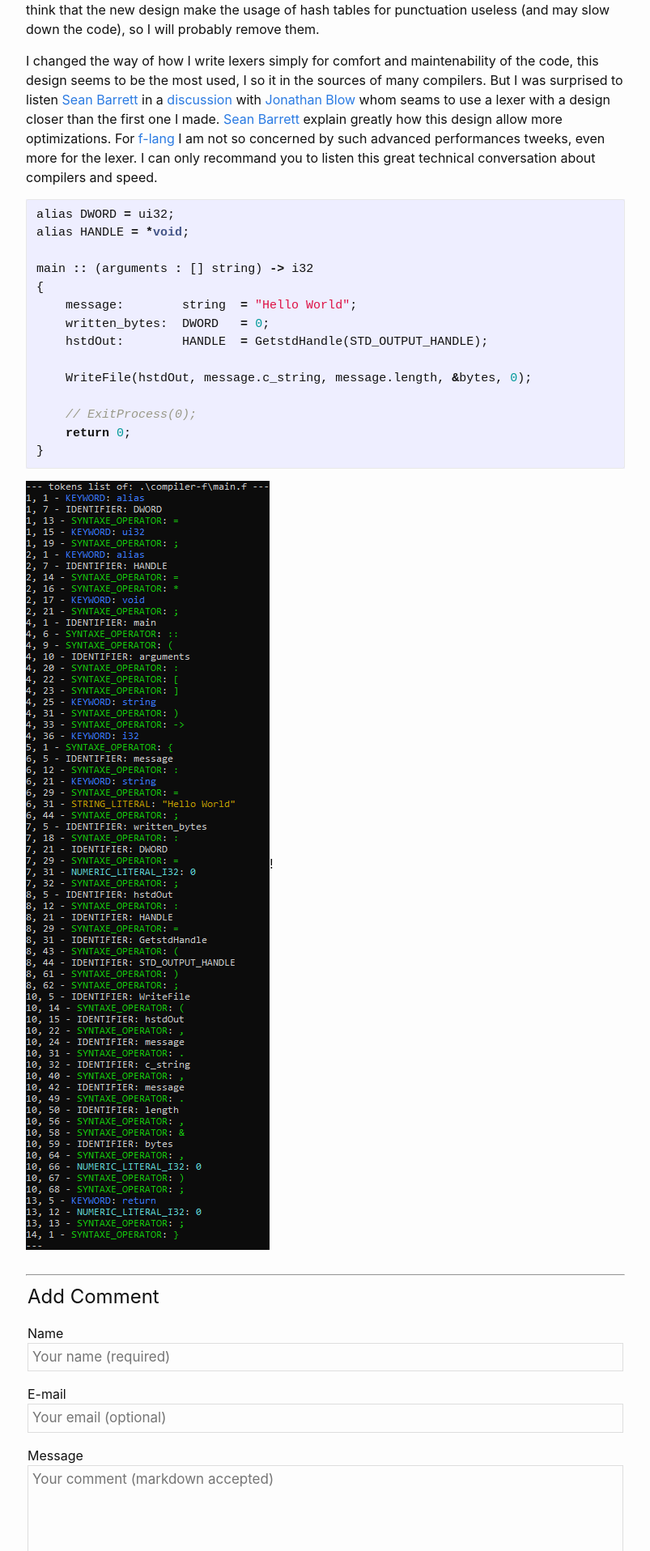
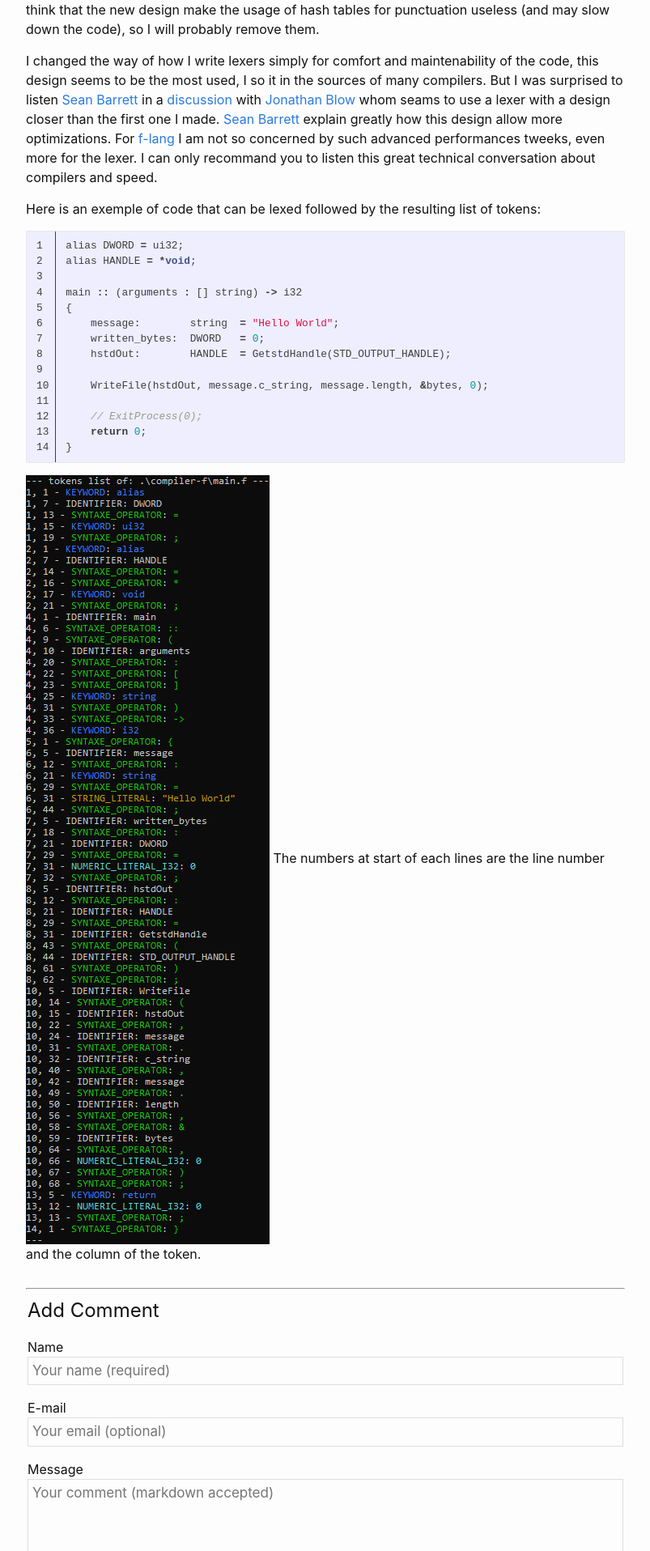
Before and after one commit to Flamaros/Flamaros.github.io, a Jekyll site: the page built from _posts/2020-04-13-F-lang-lexer.markdown, in a window 1280 px wide. Shown: the part 1616-3532 px from the top of the page at 81% size, without its empty margins (238-1041 px from the left). Built offline with Jekyll 4.4.1, drawn with Linux system fonts in a browser that asks for light colours; nearby versions of some CDN libraries.

Commit message:
Improving the code highlighting style. Adding line numbers,...

````diff
--- a/_config.yml
+++ b/_config.yml
@@ -24,6 +24,11 @@ github_username:  Flamaros
 
 # Build settings
 markdown: kramdown
+kramdown:
+    syntax_highlighter_opts:
+        block:
+            line_numbers: true
+
 theme: minima
 plugins:
   - jekyll-feed
--- a/_posts/2020-04-13-F-lang-lexer.markdown
+++ b/_posts/2020-04-13-F-lang-lexer.markdown
@@ -61,6 +61,7 @@ greatly how this design allow more optimizations. For [f-lang] I am not so conce
 tweeks, even more for the lexer. I can only recommand you to listen this great technical conversation about compilers
 and speed.
 
+Here is an exemple of code that can be lexed followed by the resulting list of tokens:
 ```c
 alias DWORD = ui32;
 alias HANDLE = *void;
@@ -78,7 +79,8 @@ main :: (arguments : [] string) -> i32
 }
 ```
 
-![tokens](/assets/images/F-lang-lexer_tokens.png)!
+![](/assets/images/F-lang-lexer_tokens.png)
+The numbers at start of each lines are the line number and the column of the token.
 
 [Crafting Interpreters]: https://craftinginterpreters.com/
 [compiler definition]: https://en.wikipedia.org/wiki/Compiler
--- a/_sass/minima/_base.scss
+++ b/_sass/minima/_base.scss
@@ -56,6 +56,7 @@ main {
  */
 img {
   max-width: 100%;
+  vertical-align: middle;
   vertical-align: middle;
 }
 
@@ -148,7 +149,7 @@ blockquote {
  */
 pre,
 code {
-  @include relative-font-size(0.9375);
+  @include relative-font-size(0.8);
   border: 1px solid $grey-color-light;
   border-radius: 3px;
   background-color: #eef;
--- a/_sass/minima/_syntax-highlighting.scss
+++ b/_sass/minima/_syntax-highlighting.scss
@@ -1,12 +1,49 @@
 /**
  * Syntax highlighting styles
  */
+pre.highlight {
+  padding: 0px;
+}
+
 .highlight {
   background: #fff;
   @extend %vertical-rhythm;
 
   .highlighter-rouge & {
     background: #eef;
+  }
+
+  table.rouge-table {
+	margin: 0px;
+	border: 0px;
+	border-spacing: 0px;
+	white-space: normal;
+  }
+
+  td.rouge-gutter {
+	margin: 0px;
+	padding: 0px;
+	border: 0px;
+	border-right: 1px solid;
+	border-spacing: 0px;
+
+	pre.lineno {
+	  margin: 0px;
+	  border: 0px;
+	  padding-right: 0px;
+	}
+  }
+
+  td.rouge-code {
+	margin: 0px;
+	padding: 0px;
+	border: 0px;
+	border-spacing: 0px;
+
+	pre {
+	  margin: 0px;
+	  border: 0px;
+	}
   }
 
   .c     { color: #998; font-style: italic } // Comment
````
